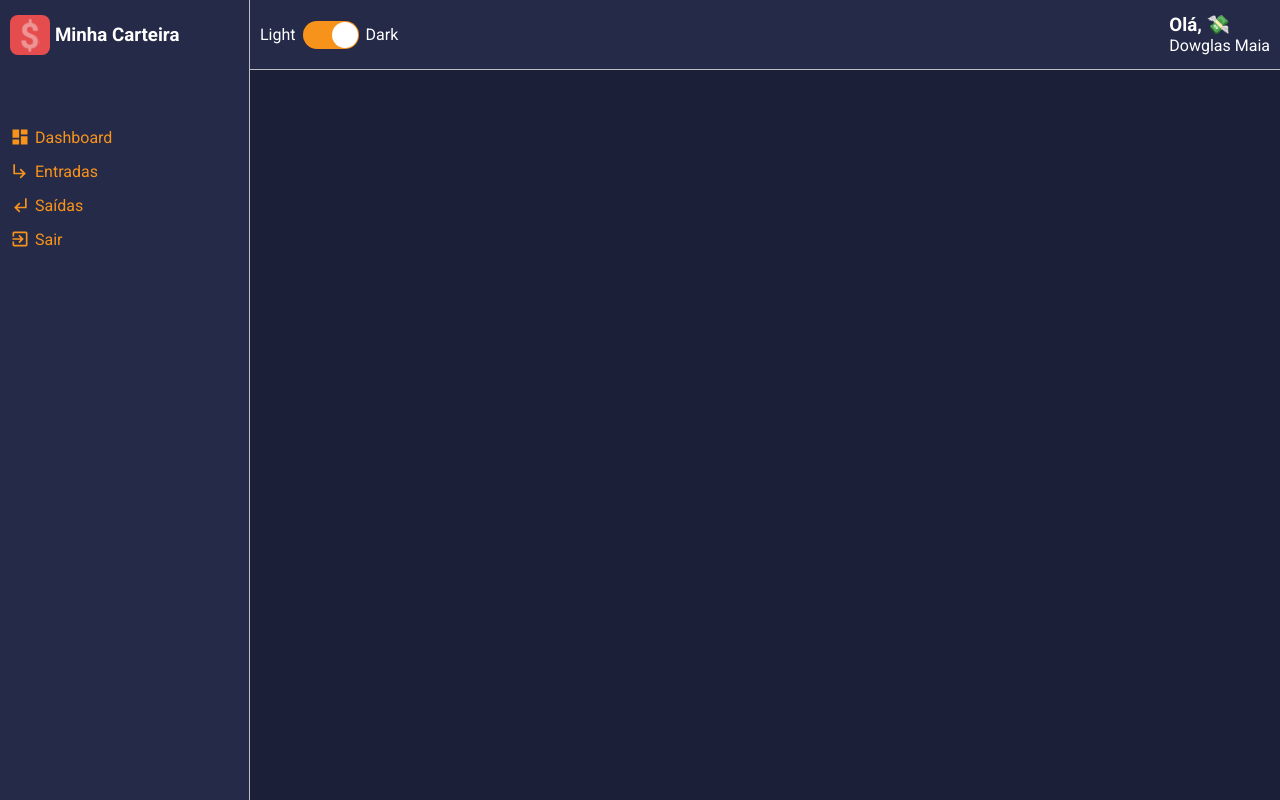
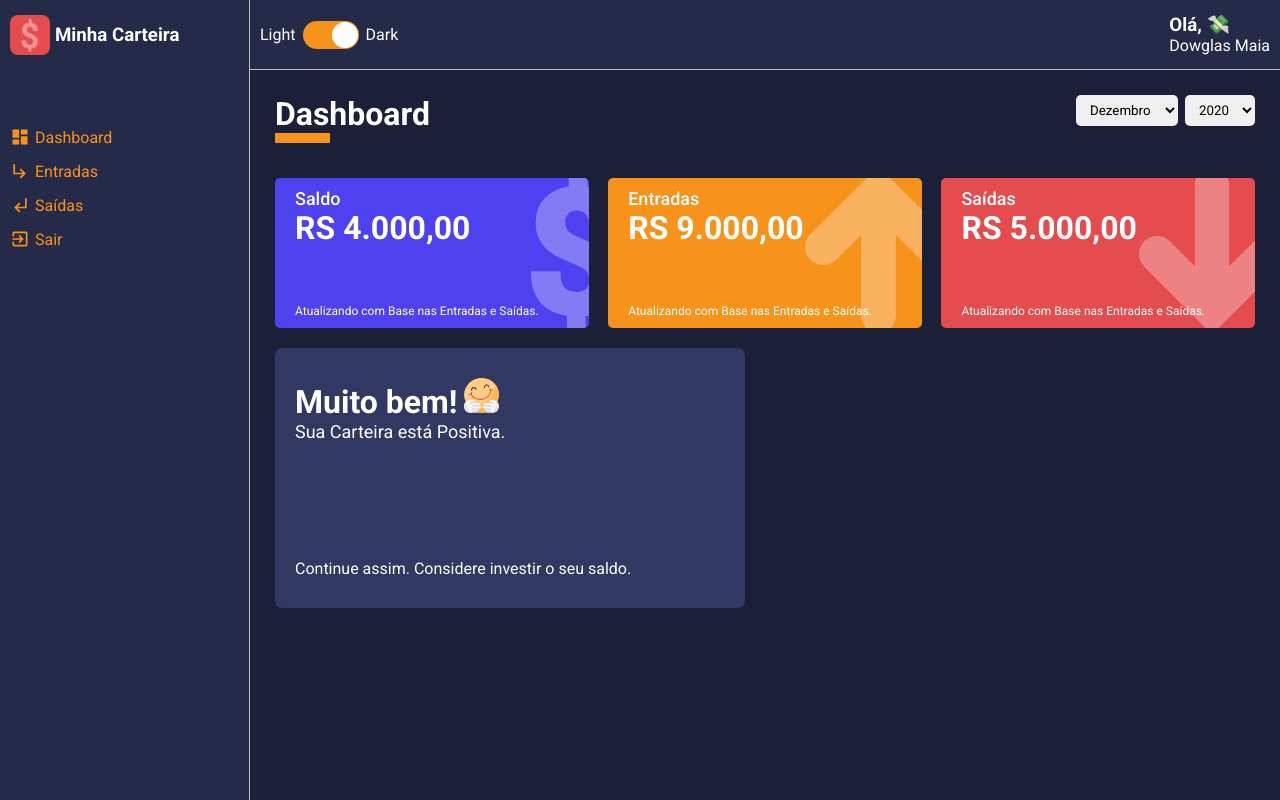
Before and after one commit to dowglasmaia/app-react-minha-carteira, a React (Create React App) app: page / in a window 1280 px wide. Built offline with nearby package versions, Linux system fonts and the light colour scheme.

Commit message:
iniciando estilização do card de msg

```diff
--- a/src/Pages/Dashboard/styles.ts
+++ b/src/Pages/Dashboard/styles.ts
@@ -4,6 +4,9 @@ export const Container = styled.div``;
 
 export const Content = styled.div`
   display: flex;
-  justify-content:space-between;
+  justify-content: space-between;
+
+  //ajustando os cards para não força ficar na mesma lina,
+  flex-wrap: wrap;
 
 `;
--- a/src/components/shared/MessageBox/index.tsx
+++ b/src/components/shared/MessageBox/index.tsx
@@ -3,6 +3,10 @@ import React from 'react';
 import { Container } from './styles';
 import happyImg from '../../../assets/happy.svg';
 
+
+interface IMessageBoxProps{
+
+}
 
 
 const MessageBox: React.FC = () => {
--- a/src/components/shared/MessageBox/styles.ts
+++ b/src/components/shared/MessageBox/styles.ts
@@ -1,4 +1,24 @@
-import  styled  from 'styled-components';
+import styled from "styled-components";
 
-export  const Container = styled.div`
+export const Container = styled.div`
+  width: 48%;
+  height: 260px;
+
+  background-color: ${(props) => props.theme.colors.tertiary};
+
+  border-radius: 7px;
+  margin: 10px 0;
+  padding: 30px 20px;
+
+  display: flex;
+  flex-direction: column; // para ficar os dados um abaixo do outro.
+  justify-content: space-between;
+
+  > Header img {
+    margin-left: 7px;
+    width: 35px;
+  }
+  > header p {
+    font-size: 18px;
+  }
 `;
--- a/src/routes/app.routes.tsx
+++ b/src/routes/app.routes.tsx
@@ -9,6 +9,8 @@ import Lista from '../Pages/List';
 const AppRoutes: React.FC = () => (
   <Layout>
     <Switch>
+      <Route path="/" exact component={Dashboard} />
+
       <Route path="/dashboard" exact component={Dashboard} />
 
       <Route path="/list/:type" exact component={Lista} />
```
